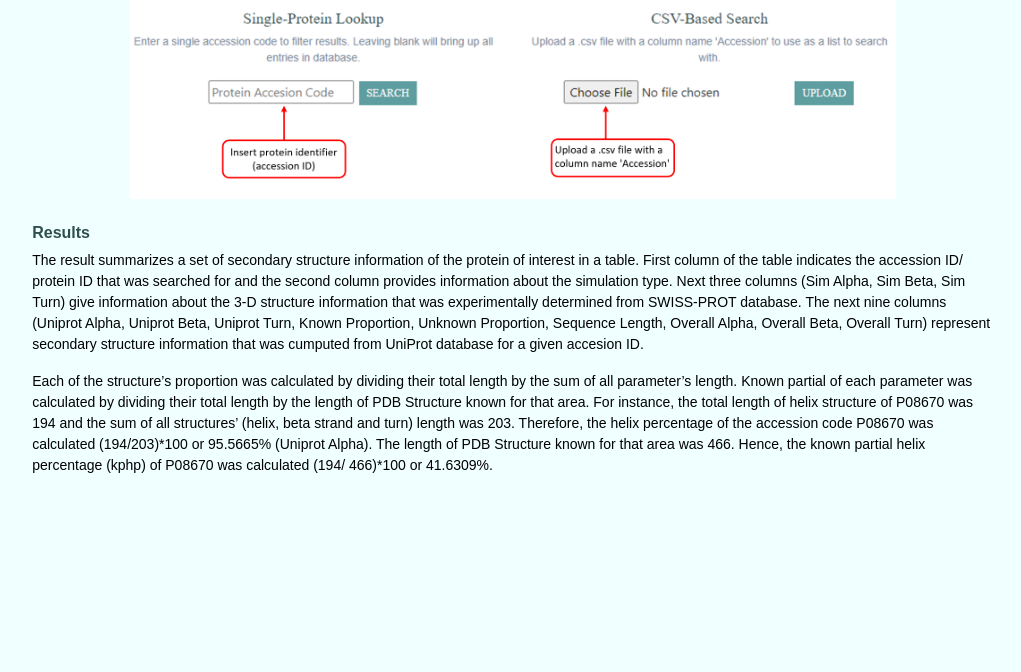
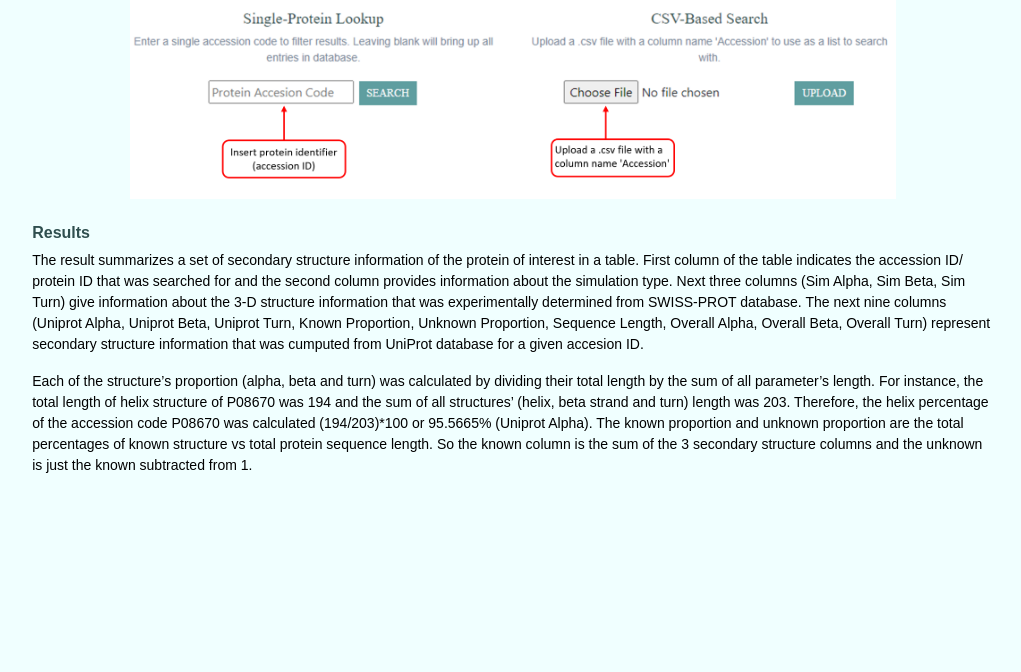
Before and after one commit to alfrediolu/FAPS, a Django app: page /help in a window 1280 px wide. Shown: the part 504-1176 px from the top of the page, without its empty margins (127-1148 px from the left). Run offline with Django 3.2, Linux system fonts and the light colour scheme.

Commit message:
help.html

```diff
--- a/template/help.html
+++ b/template/help.html
@@ -68,14 +68,15 @@
                 Overall Turn) represent secondary structure information that was cumputed from UniProt database for a given accesion ID.
             </p>
             <p class="text-left" style="font-family: Arial; color: black; font-size: 14px;">
-                Each of the structure’s proportion was calculated by dividing their total length by the sum of all parameter’s length. Known partial of each parameter was calculated by
-                dividing their total length by the length of PDB Structure known for that area. For instance, the total length of helix structure of P08670 was 194 and the sum of all
-                structures’ (helix, beta strand and turn) length was 203. Therefore, the helix percentage of the accession code P08670 was calculated (194/203)*100 or 95.5665% (Uniprot Alpha). The length
-                of PDB Structure known for that area was 466. Hence, the known partial helix percentage (kphp) of P08670 was calculated (194/ 466)*100 or 41.6309%.
-            </p>
-            <br />
+                Each of the structure’s proportion (alpha, beta and turn) was calculated by dividing their total length by the sum of all parameter’s length.
+                For instance, the total length of helix structure of P08670 was 194
+                and the sum of all
+                structures’ (helix, beta strand and turn) length was 203. Therefore, the helix percentage of the accession code P08670 was calculated (194/203)*100 or 95.5665% (Uniprot Alpha).
+                The known proportion and unknown proportion are the total percentages of known structure vs total protein sequence length.
+                So the known column is the sum of the 3 secondary structure columns and the unknown is just the known subtracted from 1.
+                <br />
 
-        </div>
+</div>
     </div>
 
     <script src="https://cdn.jsdelivr.net/npm/bootstrap@5.1.3/dist/js/bootstrap.bundle.min.js"
```
